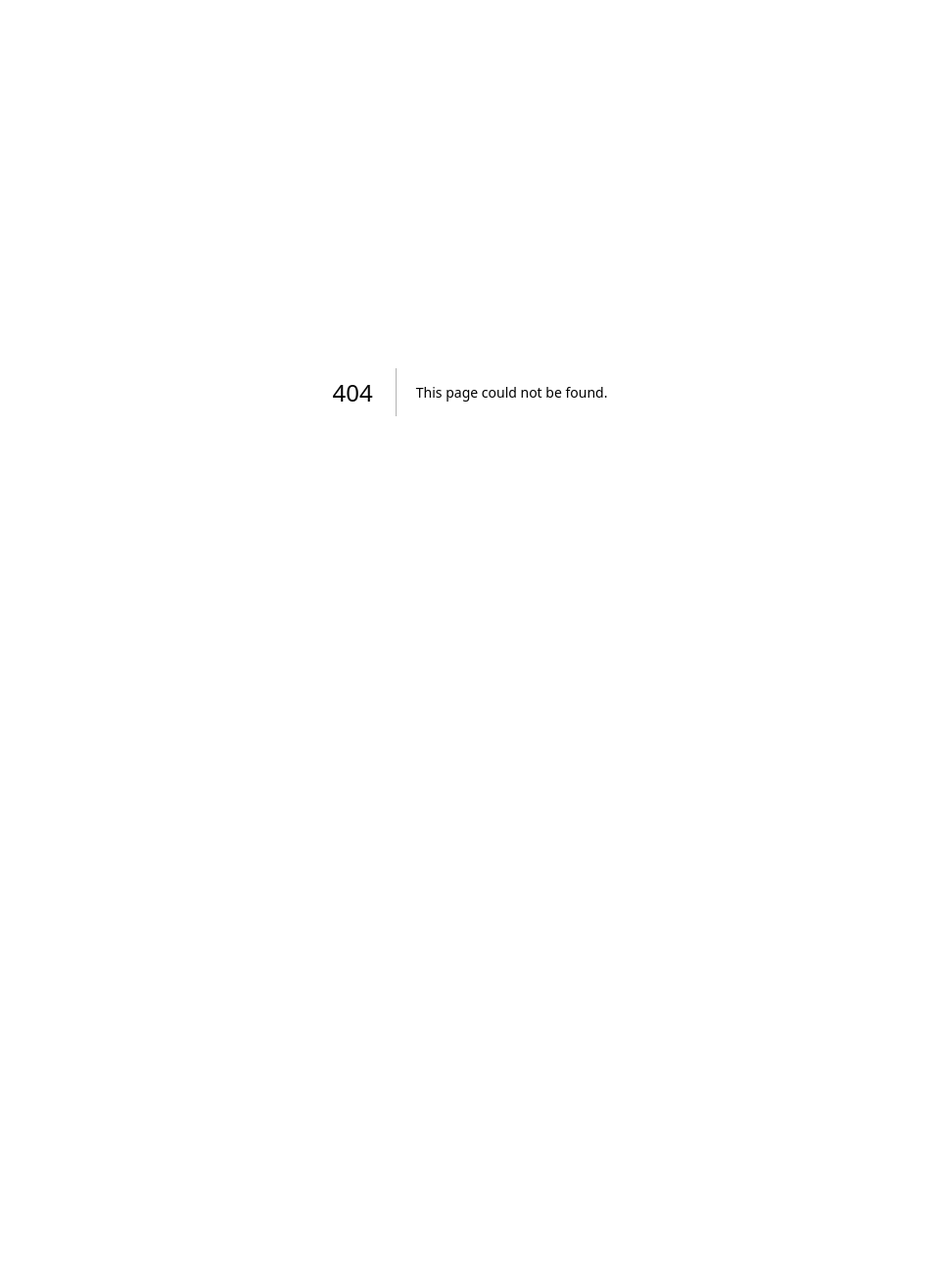
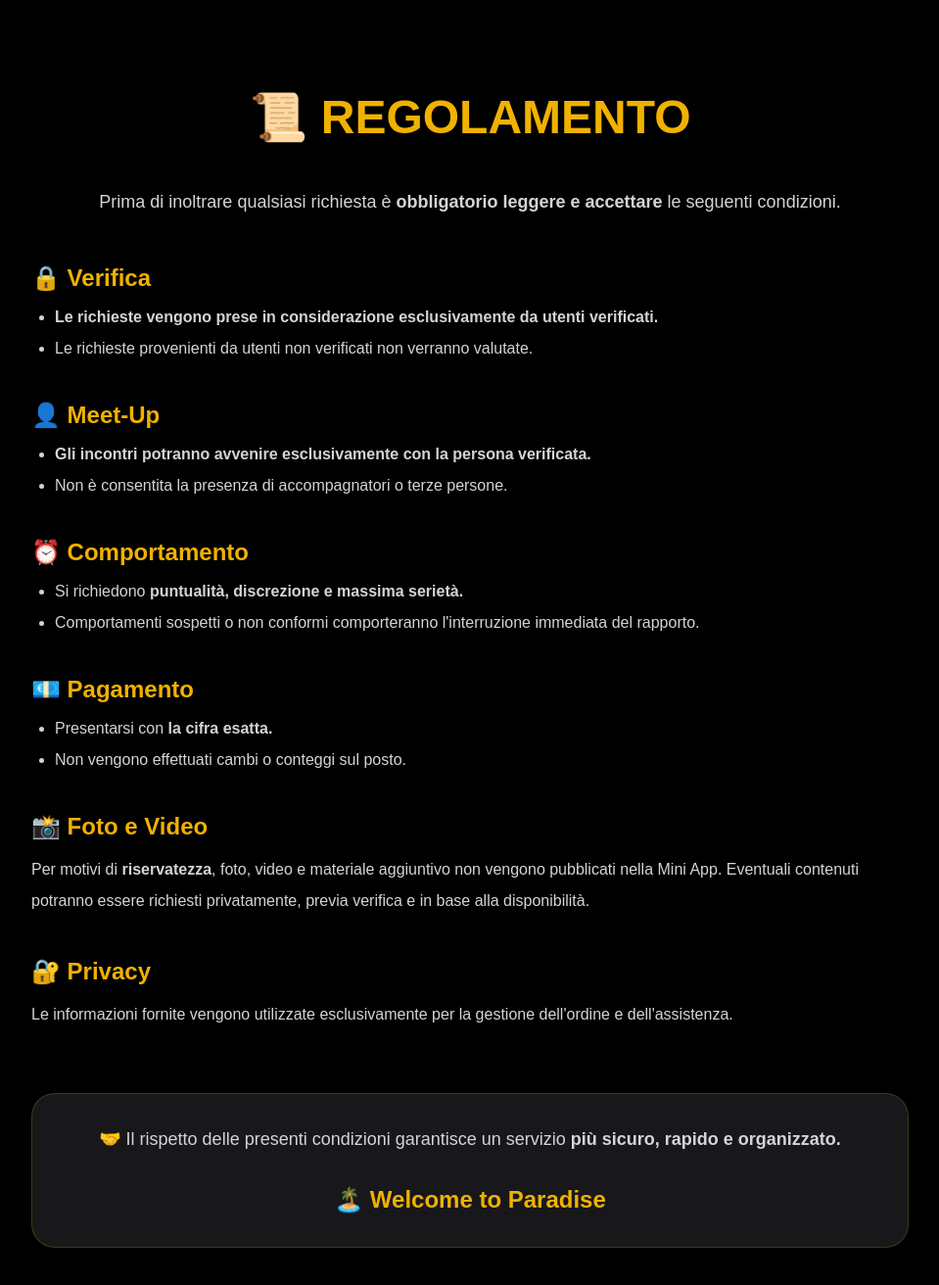
Before and after one commit to Islandpremier/Island_Premier_Mini-app, a Next.js app: page /regolamento in a window 1280 px wide. Before the commit this address had no page. Shown: the top 1312 px of the page at 98% size, without its empty margins (160-1119 px from the left). Before the commit the page ends 800 px from the top, so only its background shows below. Built offline with nearby package versions, Linux system fonts and the light colour scheme.

Commit message:
Aggiunte pagine informazioni e regolamento

```diff
--- /dev/null
+++ b/app/informazioni/page.tsx
@@ -0,0 +1,95 @@
+export default function InformazioniPage() {
+  return (
+    <main className="min-h-screen bg-black text-white py-24 px-6">
+
+      <div className="max-w-4xl mx-auto">
+
+        <h1 className="text-5xl font-black text-yellow-500 text-center mb-12">
+          ℹ️ INFORMAZIONI
+        </h1>
+
+        <p className="text-zinc-300 text-center text-lg mb-12">
+          Island Premier è una <strong>community privata</strong> basata su
+          discrezione, affidabilità e rispetto reciproco.
+        </p>
+
+        <div className="space-y-10">
+
+          <section>
+
+            <h2 className="text-2xl font-bold text-yellow-500 mb-3">
+              🔒 Verifica
+            </h2>
+
+            <p className="text-zinc-300">
+              L'accesso ai servizi è riservato esclusivamente agli utenti verificati.
+            </p>
+
+          </section>
+
+          <section>
+
+            <h2 className="text-2xl font-bold text-yellow-500 mb-3">
+              🚚 Modalità disponibili
+            </h2>
+
+            <ul className="list-disc pl-6 space-y-2 text-zinc-300">
+              <li><strong>Delivery Lombardia</strong></li>
+              <li><strong>Meet-Up:</strong> LC • BG • MB</li>
+              <li><strong>Shipping:</strong> In arrivo</li>
+            </ul>
+
+          </section>
+
+          <section>
+
+            <h2 className="text-2xl font-bold text-yellow-500 mb-3">
+              📍 Disponibilità
+            </h2>
+
+            <p className="text-zinc-300">
+              Le disponibilità possono variare senza preavviso.
+            </p>
+
+          </section>
+
+          <section>
+
+            <h2 className="text-2xl font-bold text-yellow-500 mb-3">
+              🤝 Serietà
+            </h2>
+
+            <p className="text-zinc-300">
+              Si richiedono educazione, puntualità, discrezione e rispetto del tempo altrui.
+            </p>
+
+          </section>
+
+          <section>
+
+            <h2 className="text-2xl font-bold text-yellow-500 mb-3">
+              💬 Assistenza
+            </h2>
+
+            <p className="text-zinc-300">
+              Per qualsiasi informazione o chiarimento è possibile utilizzare
+              il pulsante <strong>Assistenza</strong> presente nella Home.
+            </p>
+
+          </section>
+
+        </div>
+
+        <div className="mt-16 border border-yellow-500/20 rounded-3xl bg-zinc-900 p-8 text-center">
+
+          <p className="text-yellow-500 text-2xl font-bold">
+            🏝️ Welcome to Paradise
+          </p>
+
+        </div>
+
+      </div>
+
+    </main>
+  );
+}
--- /dev/null
+++ b/app/regolamento/page.tsx
@@ -0,0 +1,106 @@
+export default function RegolamentoPage() {
+  return (
+    <main className="min-h-screen bg-black text-white py-24 px-6">
+
+      <div className="max-w-4xl mx-auto">
+
+        <h1 className="text-5xl font-black text-yellow-500 text-center mb-12">
+          📜 REGOLAMENTO
+        </h1>
+
+        <p className="text-zinc-300 text-center text-lg mb-12">
+          Prima di inoltrare qualsiasi richiesta è
+          <strong> obbligatorio leggere e accettare </strong>
+          le seguenti condizioni.
+        </p>
+
+        <div className="space-y-10">
+
+          <section>
+            <h2 className="text-2xl font-bold text-yellow-500 mb-3">
+              🔒 Verifica
+            </h2>
+
+            <ul className="list-disc pl-6 space-y-2 text-zinc-300">
+              <li><strong>Le richieste vengono prese in considerazione esclusivamente da utenti verificati.</strong></li>
+              <li>Le richieste provenienti da utenti non verificati non verranno valutate.</li>
+            </ul>
+          </section>
+
+          <section>
+            <h2 className="text-2xl font-bold text-yellow-500 mb-3">
+              👤 Meet-Up
+            </h2>
+
+            <ul className="list-disc pl-6 space-y-2 text-zinc-300">
+              <li><strong>Gli incontri potranno avvenire esclusivamente con la persona verificata.</strong></li>
+              <li>Non è consentita la presenza di accompagnatori o terze persone.</li>
+            </ul>
+          </section>
+
+          <section>
+            <h2 className="text-2xl font-bold text-yellow-500 mb-3">
+              ⏰ Comportamento
+            </h2>
+
+            <ul className="list-disc pl-6 space-y-2 text-zinc-300">
+              <li>Si richiedono <strong>puntualità, discrezione e massima serietà.</strong></li>
+              <li>Comportamenti sospetti o non conformi comporteranno l'interruzione immediata del rapporto.</li>
+            </ul>
+          </section>
+
+          <section>
+            <h2 className="text-2xl font-bold text-yellow-500 mb-3">
+              💶 Pagamento
+            </h2>
+
+            <ul className="list-disc pl-6 space-y-2 text-zinc-300">
+              <li>Presentarsi con <strong>la cifra esatta.</strong></li>
+              <li>Non vengono effettuati cambi o conteggi sul posto.</li>
+            </ul>
+          </section>
+
+          <section>
+            <h2 className="text-2xl font-bold text-yellow-500 mb-3">
+              📸 Foto e Video
+            </h2>
+
+            <p className="text-zinc-300 leading-8">
+              Per motivi di <strong>riservatezza</strong>, foto, video e materiale aggiuntivo
+              non vengono pubblicati nella Mini App.
+              Eventuali contenuti potranno essere richiesti privatamente,
+              previa verifica e in base alla disponibilità.
+            </p>
+          </section>
+
+          <section>
+            <h2 className="text-2xl font-bold text-yellow-500 mb-3">
+              🔐 Privacy
+            </h2>
+
+            <p className="text-zinc-300 leading-8">
+              Le informazioni fornite vengono utilizzate esclusivamente
+              per la gestione dell'ordine e dell'assistenza.
+            </p>
+          </section>
+
+        </div>
+
+        <div className="mt-16 border border-yellow-500/20 rounded-3xl bg-zinc-900 p-8 text-center">
+
+          <p className="text-lg text-zinc-300">
+            🤝 Il rispetto delle presenti condizioni garantisce un servizio
+            <strong> più sicuro, rapido e organizzato.</strong>
+          </p>
+
+          <p className="mt-8 text-yellow-500 font-bold text-2xl">
+            🏝️ Welcome to Paradise
+          </p>
+
+        </div>
+
+      </div>
+
+    </main>
+  );
+}
```
